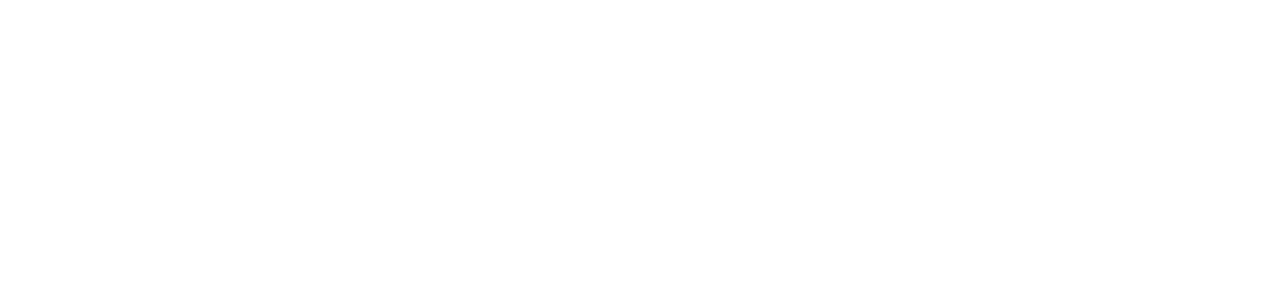
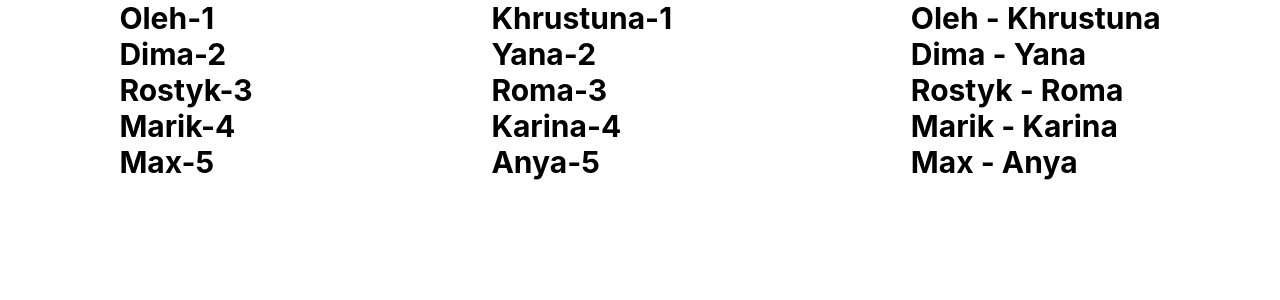
Before and after one commit to rostyslavfedis/React-homework-practical, a React (Create React App) app: page / in a window 1280 px wide. Shown: the top 300 px of the page. Built offline with nearby package versions, Linux system fonts and the light colour scheme.

Commit message:
practical-2 done

```diff
--- /dev/null
+++ b/src/App.css
@@ -0,0 +1,9 @@
+.one{
+    display: flex;
+    justify-content: space-around;
+
+}
+span{
+    font-size: 30px;
+    font-weight: bold;
+}
--- a/src/App.js
+++ b/src/App.js
@@ -1,13 +1,66 @@
 import React, {Component} from 'react';
+import MarriedCouples from "./components/MarriedCouples";
+import Womens from "./components/Womans";
+import Mans from "./components/Mans";
+import "./App.css"
+
 
 class App extends Component {
-  render() {
-    return (
-        <div>
 
-        </div>
-    );
-  }
+    man = [
+        {id: 1, name: 'Oleh', wife_id: 1},
+        {id: 2, name: 'Dima', wife_id: 2 },
+        {id: 3, name: 'Rostyk', wife_id: 3},
+        {id: 4, name: 'Marik', wife_id: 4},
+        {id: 5, name: 'Max', wife_id: 5},
+
+    ];
+
+    woman = [
+        {id: 1, name: 'Khrustuna', husband_id: 1},
+        {id: 2, name: 'Yana', husband_id: 2},
+        {id: 3, name: 'Roma', husband_id: 3},
+        {id: 4, name: 'Karina', husband_id: 4},
+        {id: 5, name: 'Anya', husband_id: 5},
+    ]
+
+    generatePara = () => {
+        const couple = [];
+
+        this.man.forEach(man => {
+            const wife = this.woman.find(woman => woman.husband_id === man.id)
+            couple.push([man, wife])
+        })
+
+        return couple;
+    }
+
+
+    render() {
+        const couple = this.generatePara();
+        return (
+            <div className={'one'}>
+                <div> {
+                          this.man.map((boy)=>{
+                              return (<Mans item={boy}/>)
+                          })
+                      }
+                   </div>
+                    <div>
+                      {
+                          this.woman.map((girl)=>{
+                              return (<Womens elem={girl}/>)
+                          })
+                      }
+                    </div>
+                      <div>
+                {
+                    couple.map(couple => <MarriedCouples couple={couple}/>)
+                    }
+                      </div>
+                </div>
+        );
+    }
 }
 
 export default App;
--- /dev/null
+++ b/src/components/Mans.js
@@ -0,0 +1,14 @@
+import React, {Component} from 'react';
+
+class Mans extends Component {
+    render() {
+        let{item}=this.props;
+        return (
+            <div>
+                <span>{item.name}-{item.id}</span>
+            </div>
+        );
+    }
+}
+
+export default Mans;
--- /dev/null
+++ b/src/components/MarriedCouples.js
@@ -0,0 +1,19 @@
+import React, {Component} from 'react';
+
+class MarriedCouples extends Component {
+
+    render() {
+
+        let [man, woman] =this.props.couple;
+
+        return (
+            <div>
+                {
+                    <span>{man.name} - {woman.name}</span>
+                }
+            </div>
+        );
+    }
+}
+
+export default MarriedCouples;
--- /dev/null
+++ b/src/components/Womans.js
@@ -0,0 +1,15 @@
+import React, {Component} from 'react';
+
+class Womens extends Component {
+    render() {
+        let{elem}=this.props;
+        return (
+            <div>
+
+                <span>{elem.name}-{elem.id}</span>
+            </div>
+        );
+    }
+}
+
+export default Womens;
```
